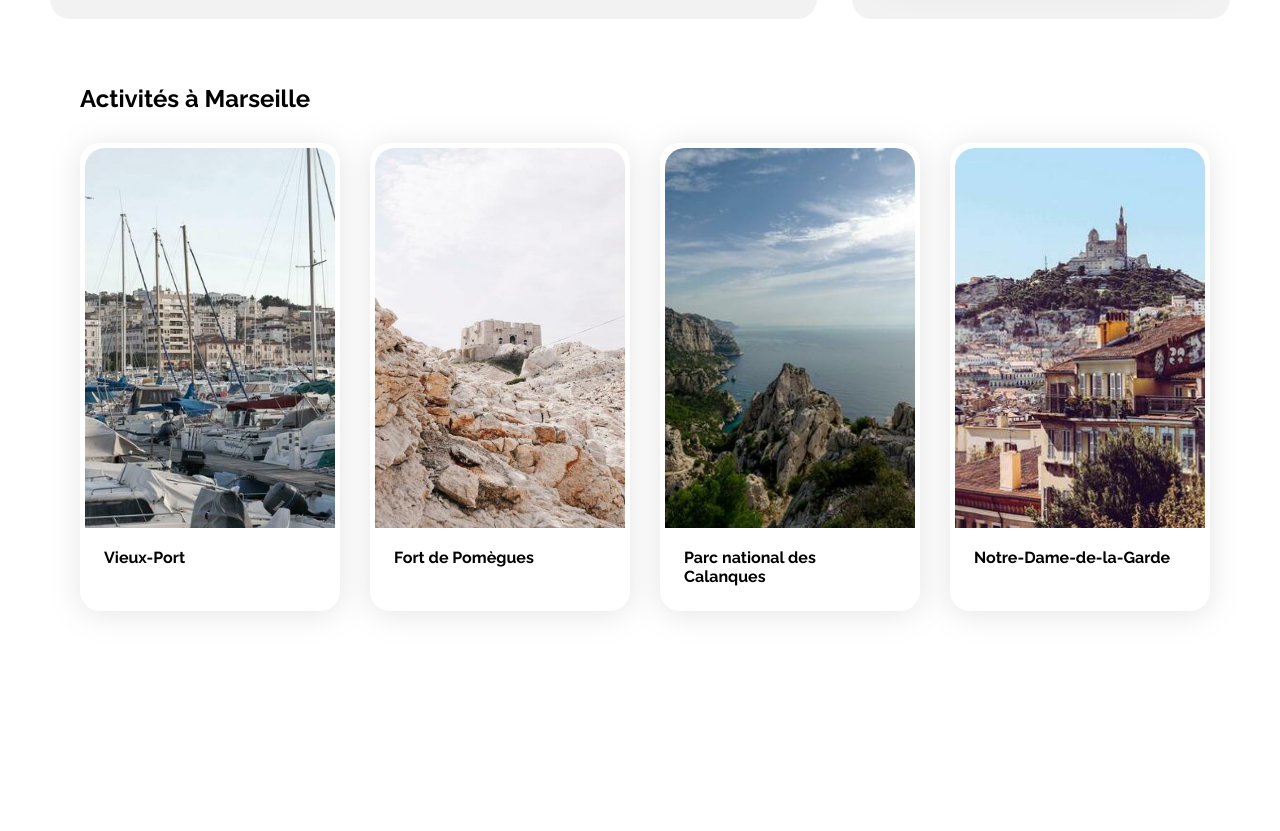
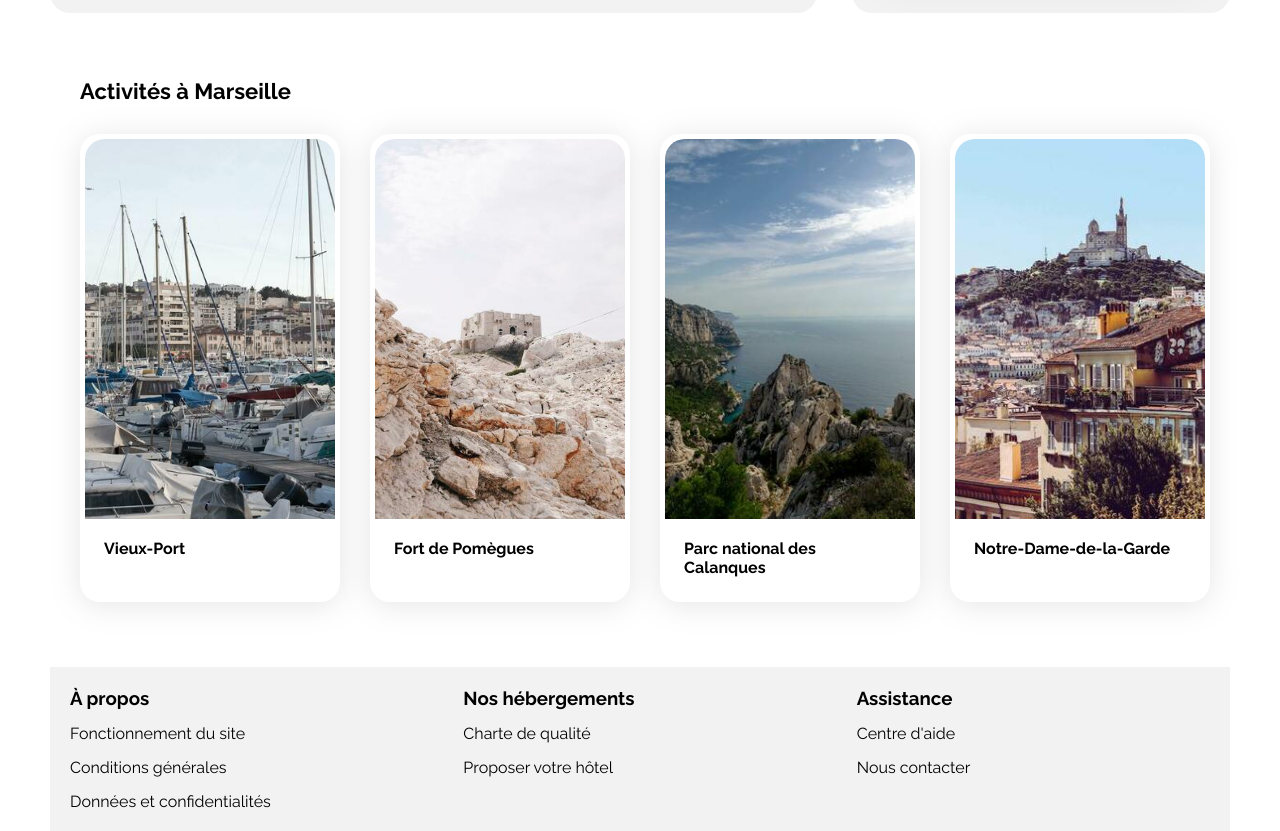
Before and after one commit to SimonLeruth/projet2_Booki, a plain HTML site: page index.html in a window 1280 px wide. Shown: the part 1032-1863 px from the top of the page. Before the commit the page ends 1708 px from the top, so only its background shows below. Drawn offline with Linux system fonts and the light colour scheme.

Commit message:
Ajout du footer ainsi que le CSS de celui-ci + ajustement de certaines tailles de polices du projet complet

```diff
--- a/css/style.css
+++ b/css/style.css
@@ -232,6 +232,7 @@ nav ul li a:hover {
 
 .hebergements-cards .card-subtitle {
     padding-bottom: 8px;
+    font-size: 14px;
 }
 
 .hebergements-cards img {
@@ -288,6 +289,7 @@ nav ul li a:hover {
 
 .populaires-cards .card-subtitle {
     margin: 0;
+    font-size: 14px;
 }
 
 .populaires-cards .card-rating {
@@ -303,6 +305,7 @@ nav ul li a:hover {
 
 #activities h2 {
     margin-bottom: 30px;
+    font-size: 22px;
 }
 
 .activities-cards {
@@ -328,6 +331,29 @@ nav ul li a:hover {
     padding: 20px 19px;
     font-size: 16px;
 }
+
+/****** Footer  ******/
+
+.footer {
+    background-color: #F2F2F2;
+    display: flex;
+}
+
+.bloc-footer ul {
+    margin-top: 0;
+    padding-left: 0;
+    display: block;
+}
+
+.bloc-footer ul li {
+    padding-top: 15px;
+}
+
+.bloc-footer {
+    padding: 20px;
+    width: 33%;
+}
+
 
 
 /* Le code ci-dessous correspond à la version responsive uniquement */
--- a/index.html
+++ b/index.html
@@ -290,7 +290,44 @@
             </section>
         </main>
         <footer>
-
+            <div class="footer">
+                <div class="bloc-footer">
+                    <h3>À propos</h3>
+                    <ul>
+                        <li>
+                            <a href="#">Fonctionnement du site</a>
+                        </li>
+                        <li>
+                            <a href="#">Conditions générales</a>
+                        </li>
+                        <li>
+                            <a href="#">Données et confidentialités </a>
+                        </li>
+                    </ul>
+                </div>
+                <div class="bloc-footer">
+                    <h3>Nos hébergements</h3>
+                    <ul>
+                        <li>
+                            <a href="#">Charte de qualité</a>
+                        </li>
+                        <li>
+                            <a href="#">Proposer votre hôtel</a>
+                        </li>
+                    </ul>
+                </div>
+                <div class="bloc-footer">
+                    <h3>Assistance</h3>
+                    <ul>
+                        <li>
+                            <a href="#">Centre d'aide</a>
+                        </li>
+                        <li>
+                            <a href="#">Nous contacter</a>
+                        </li>
+                    </ul>
+                </div>
+            </div>
         </footer>
     </div>
 </body>
```
